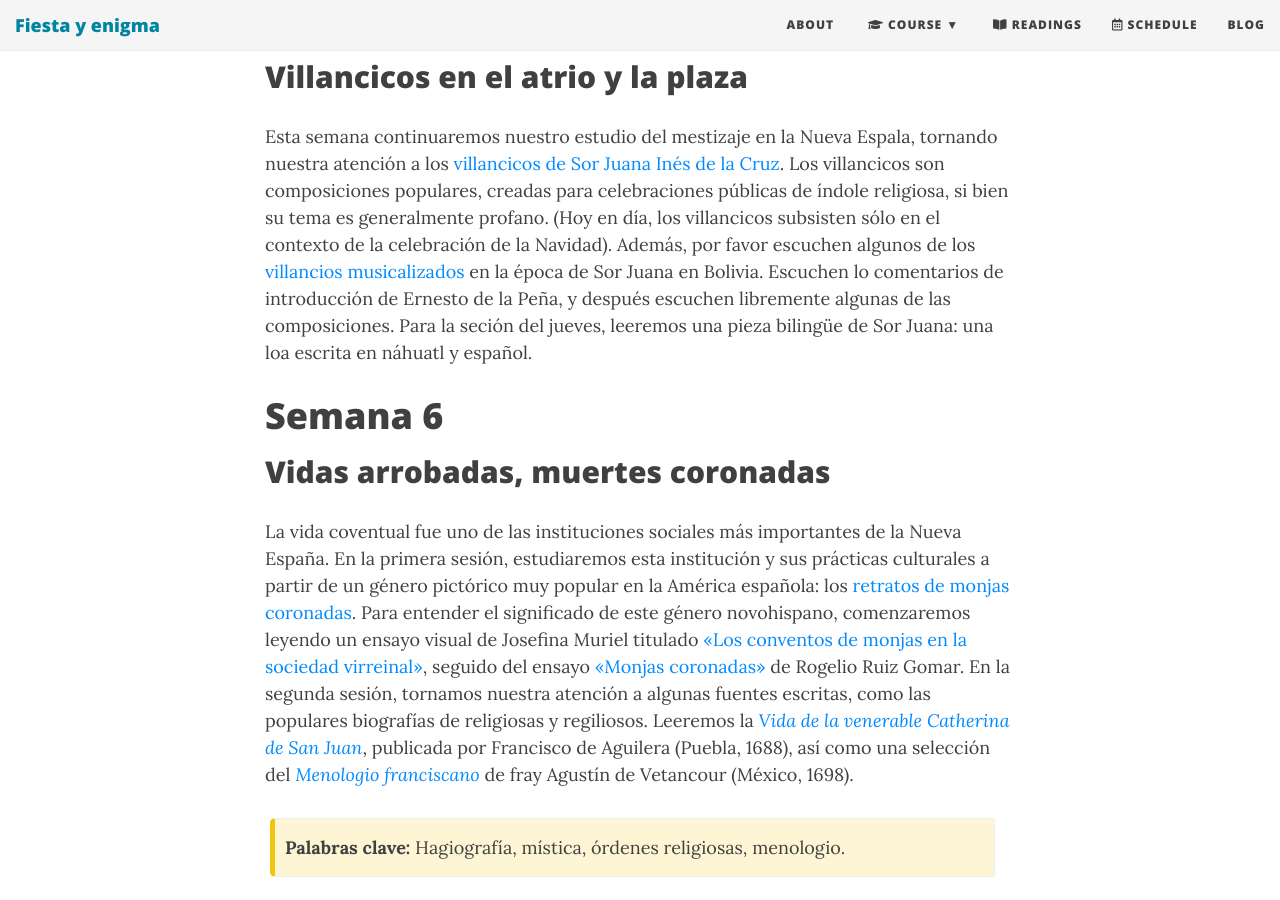
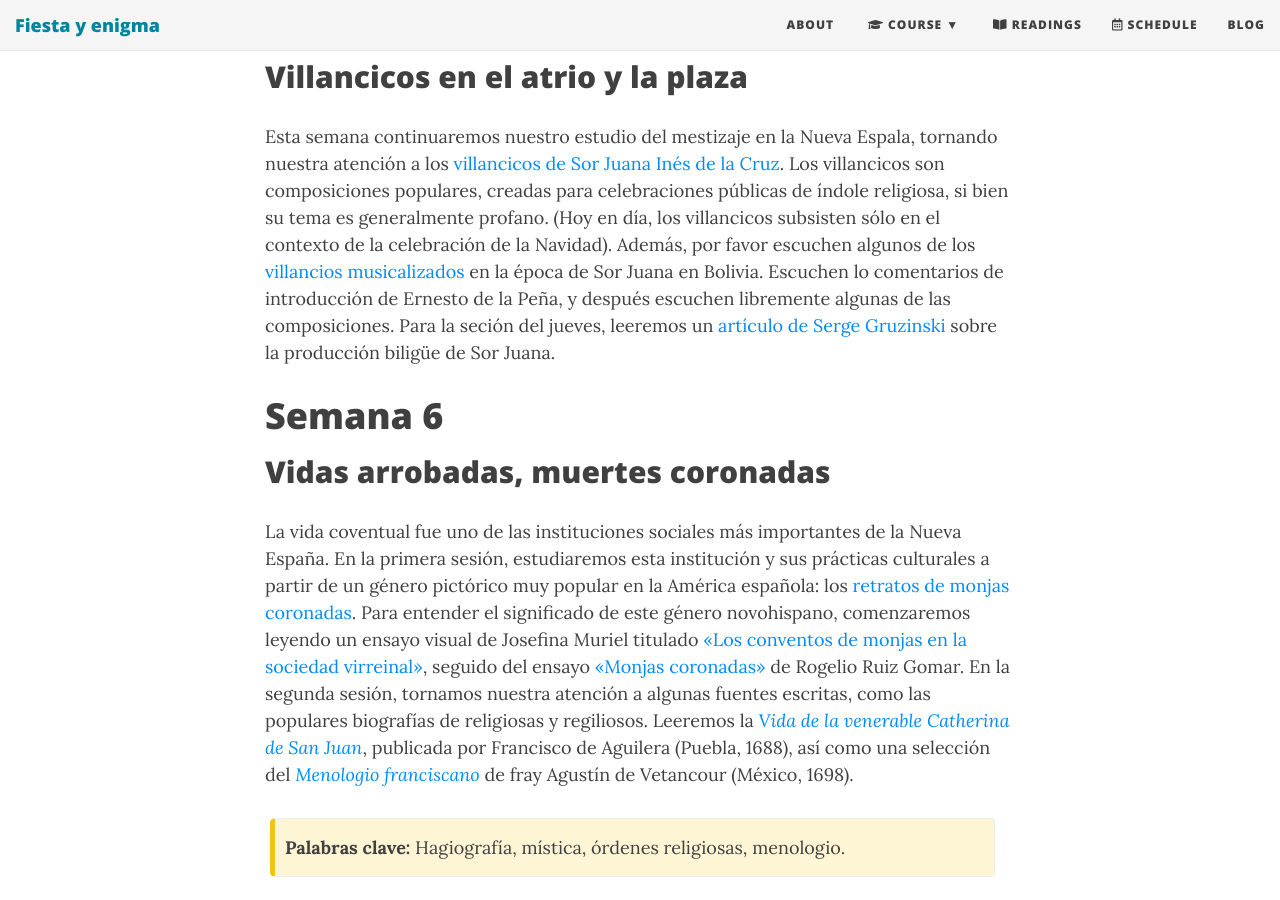
Before and after one commit to Hipomenes/novohispana, a Jekyll site: the page built from syllabus.md, in a window 1280 px wide and 900 px high, scrolled down 3517 px. Built offline with Jekyll 4.4.1, drawn with Linux system fonts in a browser that asks for light colours; nearby versions of some CDN libraries.

Commit message:
Update syllabus.md

```diff
--- a/syllabus.md
+++ b/syllabus.md
@@ -60,7 +60,7 @@ Puedes comenzar viendo [este video](https://youtu.be/yk6fAcqfvEk) (2 min) y mira
 
 ## Villancicos en el atrio y la plaza
 
-Esta semana  continuaremos nuestro estudio del mestizaje en la Nueva Espala, tornando nuestra atención a los [villancicos de Sor Juana Inés de la Cruz](http://ezproxy.bu.edu/login?url=https://www.jstor.org/stable/24326828). Los villancicos son composiciones populares, creadas para celebraciones públicas de índole religiosa, si bien su tema es generalmente profano. (Hoy en día, los villancicos subsisten sólo en el contexto de la celebración de la Navidad). Además, por favor escuchen algunos de los [villancios musicalizados](https://youtu.be/rX1Z2itNKYc) en la época de Sor Juana en Bolivia. Escuchen lo comentarios de introducción de Ernesto de la Peña, y después escuchen libremente algunas de las composiciones. Para la seción del jueves, leeremos una pieza bilingüe de Sor Juana: una loa escrita en náhuatl y español.
+Esta semana  continuaremos nuestro estudio del mestizaje en la Nueva Espala, tornando nuestra atención a los [villancicos de Sor Juana Inés de la Cruz](http://ezproxy.bu.edu/login?url=https://www.jstor.org/stable/24326828). Los villancicos son composiciones populares, creadas para celebraciones públicas de índole religiosa, si bien su tema es generalmente profano. (Hoy en día, los villancicos subsisten sólo en el contexto de la celebración de la Navidad). Además, por favor escuchen algunos de los [villancios musicalizados](https://youtu.be/rX1Z2itNKYc) en la época de Sor Juana en Bolivia. Escuchen lo comentarios de introducción de Ernesto de la Peña, y después escuchen libremente algunas de las composiciones. Para la seción del jueves, leeremos un [artículo de Serge Gruzinski](https://drive.google.com/file/d/1pLdfggKe7Vw5Vojk_gOCNUMpvMjkMZ-j/view?usp=sharing) sobre la producción biligüe de Sor Juana.
 
 # Semana 6
 
```
